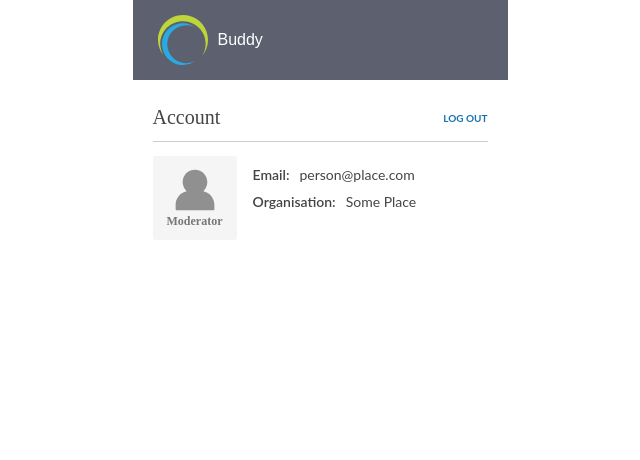
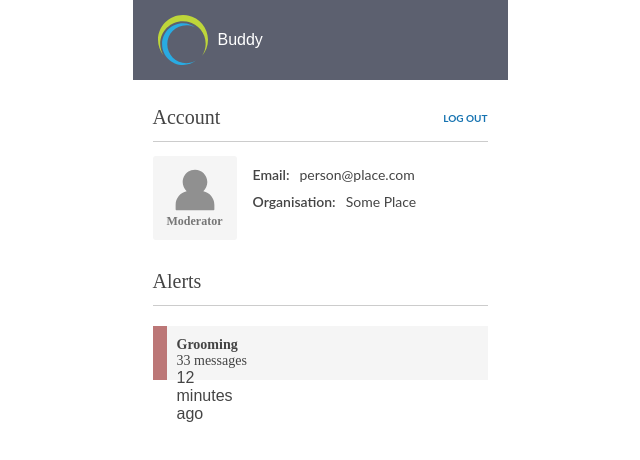
Before and after one commit to JakeElder/buddy, a React (Create React App) app: page / in a window 1280 px wide. Shown: the top 460 px of the page, without its empty margins (320-960 px from the left). Built offline with nearby package versions, Linux system fonts and the light colour scheme.

Commit message:
Add Alerts

```diff
--- a/src/App.css
+++ b/src/App.css
@@ -64,6 +64,7 @@
 
 .UserInfo-avatar {
   margin-right: 16px;
+  margin-bottom: 30px;
 }
 
 /* Avatar */
@@ -111,3 +112,51 @@ label {
 #organisation {
   padding-top: 10px;
 }
+
+/* Alerts */
+
+.Alert-heading {
+  border-bottom: 1px solid #CCCCCC;
+  display: flex;
+  justify-content: space-between;
+  align-items: center;
+  padding-bottom: 12px;
+  margin-bottom: 20px;
+}
+
+.Alert-title {
+  font-family: Montserrat;
+  font-size: 20px;
+}
+
+/* Themes */
+
+.Alert-body {
+  height: 54px;
+  background-color: #F5F5F5;
+}
+
+.Grooming-theme-color {
+  height: 54px;
+  width: 14px;
+  background-color: #BC7777;
+}
+
+.Alert-theme-and-message-count {
+  height: 50px;
+  width: 75px;
+  padding-left: 24px;
+  padding-bottom: 10px;
+  padding-top: 11px;
+}
+
+.Alert-theme {
+  font-family: Montserrat;
+  font-size: 14px;
+  font-weight: 600;
+}
+
+.Alert-message-count {
+  font-family: Montserrat;
+  font-size: 14px;
+}
--- a/src/components/Alerts.js
+++ b/src/components/Alerts.js
@@ -2,6 +2,26 @@ import React, { Component } from 'react';
 
 const Alerts = () => (
   <div>
+    <header className="Alert-heading">
+      <div className="Alert-title">
+        Alerts
+      </div>
+    </header>
+    <div className="Alert-body">
+      <div className="Grooming-theme-color">
+        <div className="Alert-theme-and-message-count">
+          <div className="Alert-theme">
+            Grooming
+            </div>
+              <div className="Alert-message-count">
+                33 messages
+              </div>
+                <div className="Alert-time">
+                  12 minutes ago
+                </div>
+          </div>
+      </div>
+    </div>
   </div>
 )
 
```
Also changed, not shown: 1 other file (tests, documents, lock files or other folders).
